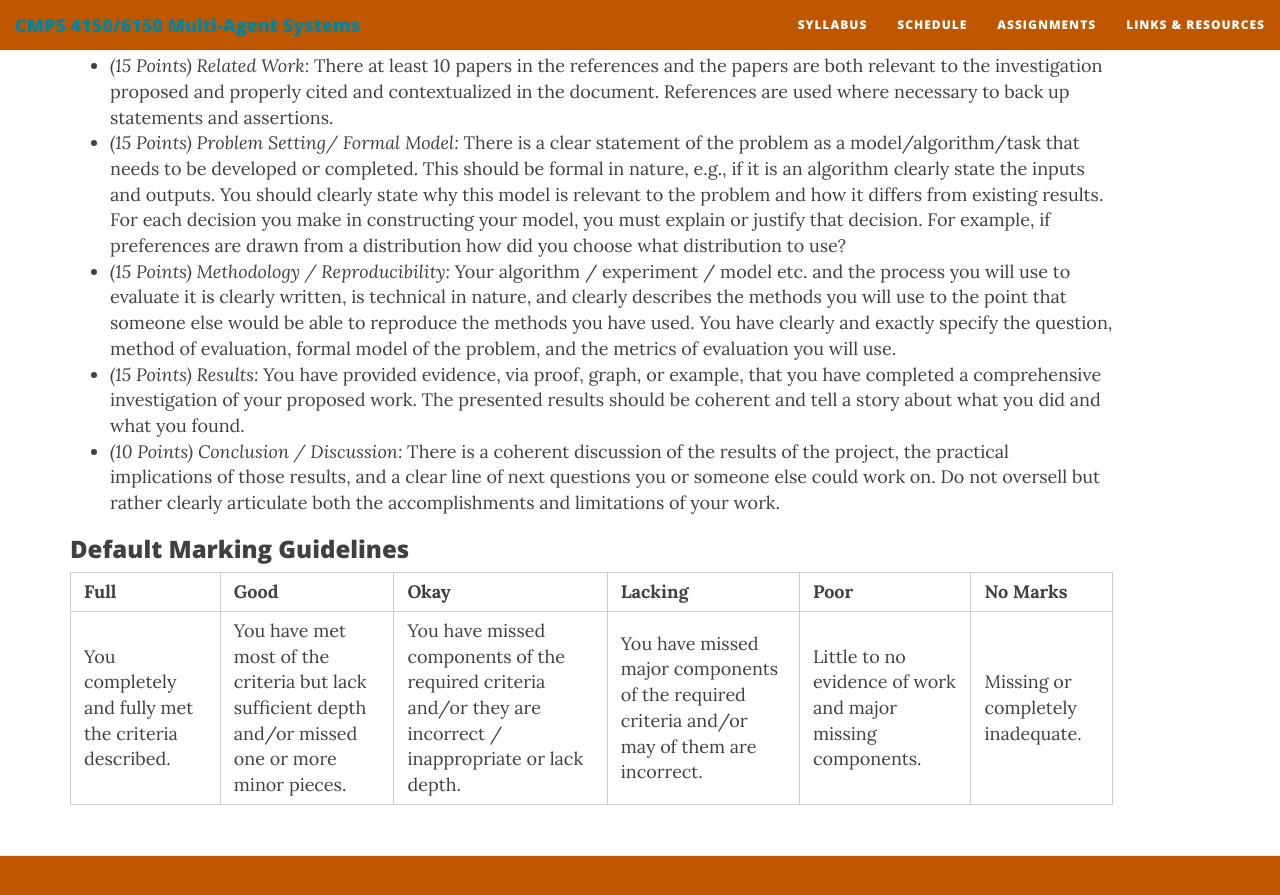
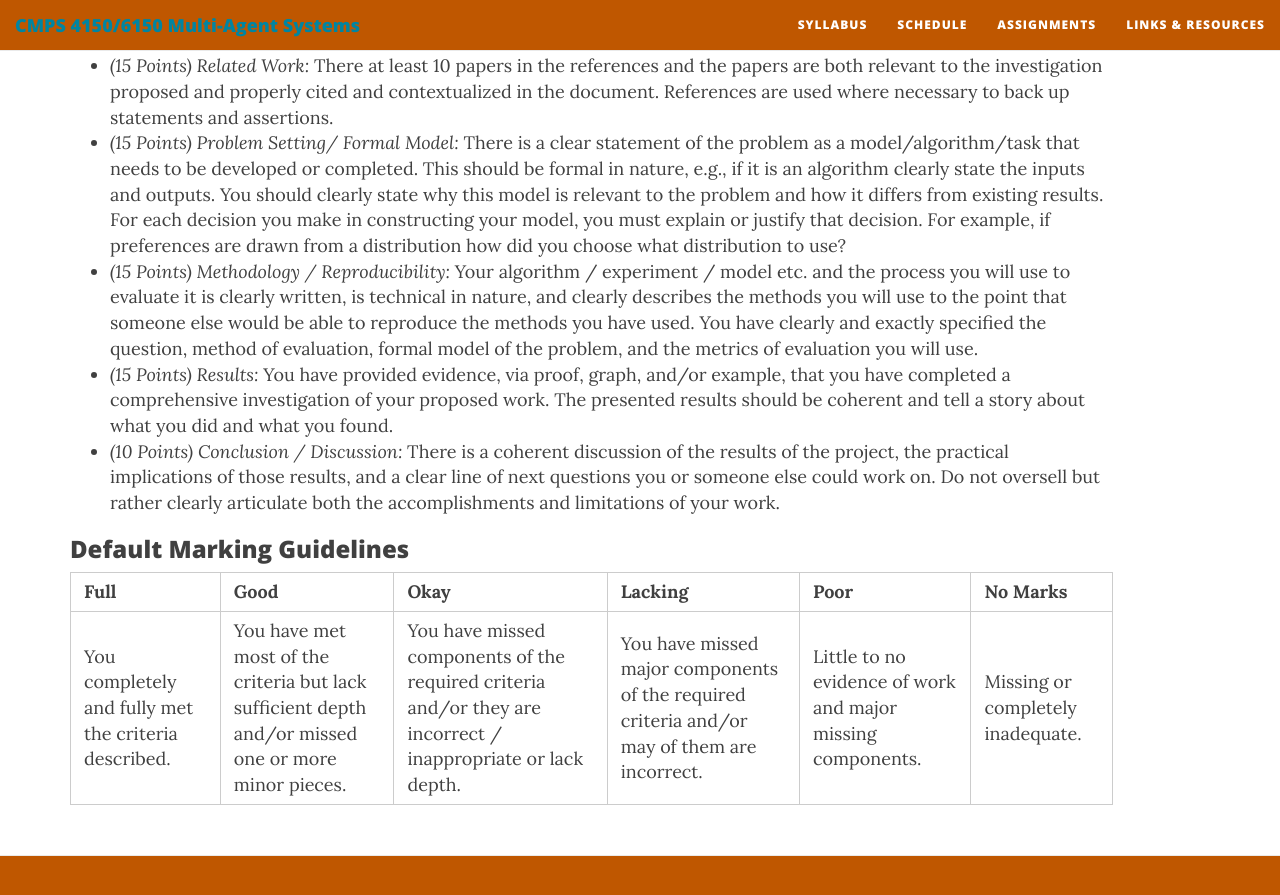
Before and after one commit to nmattei/cmps4150, a Jekyll site: the page built from assignments.md, in a window 1280 px wide and 900 px high, scrolled down 6946 px. Shown: the top 895 px of the window. Built offline with Jekyll 4.4.1, drawn with Linux system fonts in a browser that asks for light colours; nearby versions of some CDN libraries.

Commit message:
final writeup

```diff
--- a/assignments.md
+++ b/assignments.md
@@ -188,8 +188,8 @@ Note that you should have something to say for both Section 6 and Section 7 -- i
 * *(15 Points) Introduction / Problem Justification:* There is an Introduction that places the project goals within the larger context of MultiAgent Systems and motivates the problem in a general way. You should clearly answer the questions: Why is this problem interesting or important? What is it about this problem that makes it non-trivial to solve? Once your project is complete, how might one use the information and insight your project provides?
 * *(15 Points) Related Work:* There at least 10 papers in the references and the papers are both relevant to the investigation proposed and properly cited and contextualized in the document. References are used where necessary to back up statements and assertions.
 * *(15 Points) Problem Setting/ Formal Model:* There is a clear statement of the problem as a model/algorithm/task that needs to be developed or completed. This should be formal in nature, e.g., if it is an algorithm clearly state the inputs and outputs. You should clearly state why this model is relevant to the problem and how it differs from existing results. For each decision you make in constructing your model, you must explain or justify that decision. For example, if preferences are drawn from a distribution how did you choose what distribution to use?
-* *(15 Points) Methodology / Reproducibility:* Your algorithm / experiment / model etc. and the process you will use to evaluate it is clearly written, is technical in nature, and clearly describes the methods you will use to the point that someone else would be able to reproduce the methods you have used. You have clearly and exactly specify the question, method of evaluation, formal model of the problem, and the metrics of evaluation you will use.
-* *(15 Points) Results:*  You have provided evidence, via proof, graph, or example, that you have completed a comprehensive investigation of your proposed work. The presented results should be coherent and tell a story about what you did and what you found.
+* *(15 Points) Methodology / Reproducibility:* Your algorithm / experiment / model etc. and the process you will use to evaluate it is clearly written, is technical in nature, and clearly describes the methods you will use to the point that someone else would be able to reproduce the methods you have used. You have clearly and exactly specified the question, method of evaluation, formal model of the problem, and the metrics of evaluation you will use.
+* *(15 Points) Results:*  You have provided evidence, via proof, graph, and/or example, that you have completed a comprehensive investigation of your proposed work. The presented results should be coherent and tell a story about what you did and what you found.
 * *(10 Points) Conclusion / Discussion:* There is a coherent discussion of the results of the project, the practical implications of those results, and a clear line of next questions you or someone else could work on. Do not oversell but rather clearly articulate both the accomplishments and limitations of your work.
 
 
```
